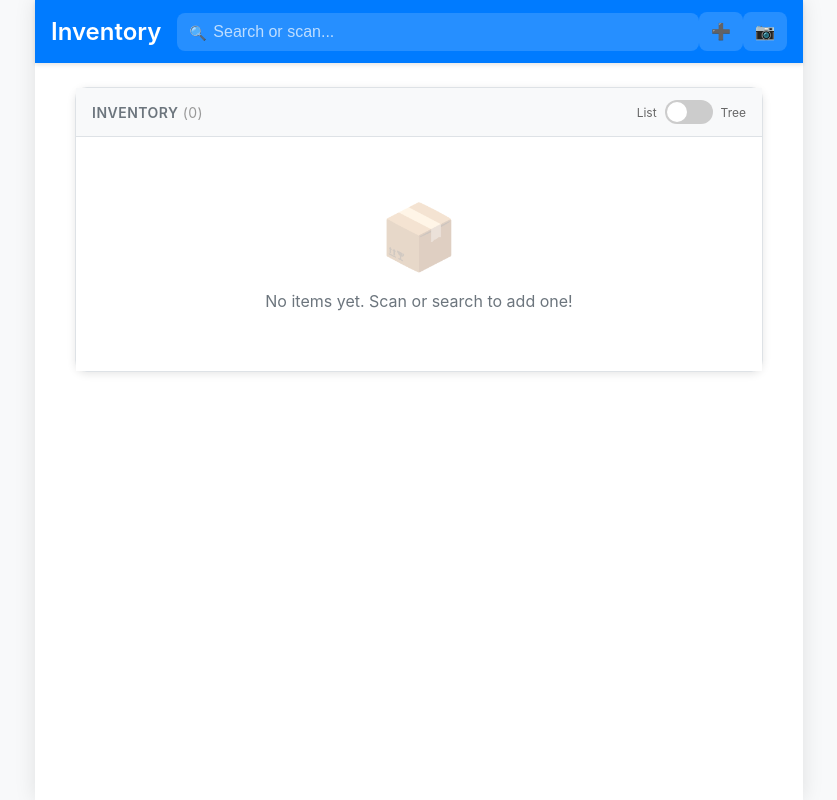
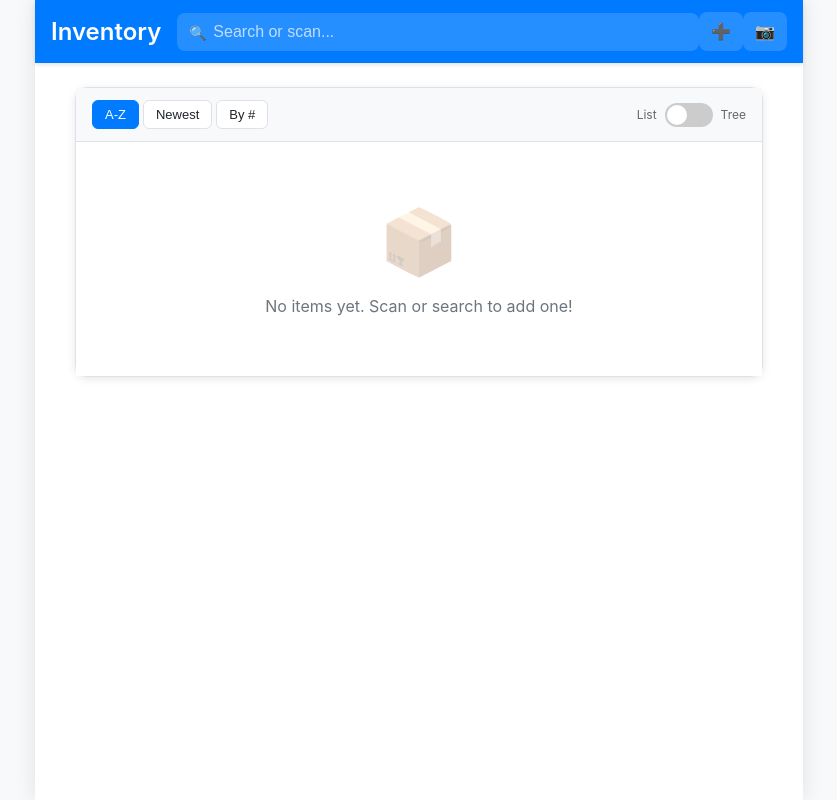
Before and after one commit to mcyork/thingdb, a Flask app: template src/thingdb/templates/home.html in a window 1280 px wide. Shown: the whole page, without its empty margins (221-1058 px from the left). Run offline with Flask 3, Linux system fonts and the light colour scheme; the template is opened without the code that fills it, so the values that code supplies are empty; some libraries are stand-ins or nearby versions.

Commit message:
Add inventory sorting with A-Z, Newest, and By # options
- Add compact sort buttons to home page header (replaces redundant 'Inventory' label)
- Implement 3 sort modes: Alphabetical (A-Z), Newest First, By Item Number
- Sort works in both list and tree views
- Save sort preference to localStorage (persists across sessions)
- List view: Client-side sorting with proper date parsing
- Tree view: Server-side sorting via API with PostgreSQL LOWER() for case-insensitive
- Sort children items consistently with parent sort
- Fix date sorting to use Date objects instead of string comparison

UI improvements:
- Compact button design matches toggle aesthetic
- Active state highlighting
- Hover effects
- All buttons have tooltips

```diff
--- a/src/thingdb/templates/home.html
+++ b/src/thingdb/templates/home.html
@@ -70,6 +70,28 @@
         transition: transform 0.3s;
     }
     .toggle-switch.active::after { transform: translateX(24px); }
+
+    /* Sort Buttons */
+    .sort-btn {
+        padding: 6px 12px;
+        font-size: 13px;
+        font-weight: 500;
+        border: 1px solid var(--border-color);
+        background: white;
+        color: var(--text-color);
+        border-radius: 6px;
+        cursor: pointer;
+        transition: all 0.2s;
+    }
+    .sort-btn:hover {
+        background: var(--background-light);
+        border-color: var(--primary-color);
+    }
+    .sort-btn.active {
+        background: var(--primary-color);
+        color: white;
+        border-color: var(--primary-color);
+    }
 
     /* List & Tree Views */
     .items-list, .tree-view { background: var(--background-white); }
@@ -337,7 +359,11 @@
     <!-- Items List / Tree View Container -->
     <div class="items-container card" style="padding: 0; margin: 0 16px;">
         <div class="items-header">
-            <h3>Inventory <span style="font-weight: normal; color: #999;">({{ items|length }})</span></h3>
+            <div class="sort-buttons" style="display: flex; gap: 4px;">
+                <button class="sort-btn active" data-sort="alpha" onclick="changeSort('alpha')" title="Sort A-Z">A-Z</button>
+                <button class="sort-btn" data-sort="recent" onclick="changeSort('recent')" title="Newest First">Newest</button>
+                <button class="sort-btn" data-sort="number" onclick="changeSort('number')" title="By Item Number">By #</button>
+            </div>
             <div style="display: flex; align-items: center; gap: 8px;">
                 <span style="font-size: 12px; color: #666;">List</span>
                 <div class="toggle-switch" id="view-toggle" onclick="toggleView()"></div>
@@ -449,6 +475,59 @@
 // --- Core App Logic ---
 let qrScanner;
 let isTreeView = localStorage.getItem('viewMode') === 'tree';
+let currentSort = localStorage.getItem('sortMode') || 'alpha';
+
+// --- Sort Functions ---
+function changeSort(sortMode) {
+    currentSort = sortMode;
+    localStorage.setItem('sortMode', sortMode);
+
+    // Update button states
+    document.querySelectorAll('.sort-btn').forEach(btn => {
+        btn.classList.toggle('active', btn.dataset.sort === sortMode);
+    });
+
+    // Re-render current view with new sort
+    if (isTreeView) {
+        // Clear and reload tree with new sort
+        const treeContainer = document.getElementById('tree-container');
+        treeContainer.dataset.loaded = ''; // Force reload
+        treeContainer.innerHTML = '';
+        loadTreeData();
+    } else {
+        // Sort list view items
+        sortListItems();
+    }
+}
+
+function sortListItems() {
+    const itemsList = document.getElementById('items-list');
+    const items = Array.from(itemsList.querySelectorAll('.item-card'));
+
+    items.sort((a, b) => {
+        if (currentSort === 'alpha') {
+            const nameA = a.querySelector('.item-name').textContent.toLowerCase();
+            const nameB = b.querySelector('.item-name').textContent.toLowerCase();
+            return nameA.localeCompare(nameB);
+        } else if (currentSort === 'recent') {
+            // Most recent first - parse date strings properly
+            const dateStrA = a.querySelector('.item-meta span:last-child')?.textContent || '';
+            const dateStrB = b.querySelector('.item-meta span:last-child')?.textContent || '';
+            const dateA = new Date(dateStrA);
+            const dateB = new Date(dateStrB);
+            return dateB - dateA;  // Newest first (descending)
+        } else if (currentSort === 'number') {
+            // By item number (extract # from meta)
+            const numA = parseInt(a.querySelector('.item-meta span')?.textContent.replace('#', '') || '999999');
+            const numB = parseInt(b.querySelector('.item-meta span')?.textContent.replace('#', '') || '999999');
+            return numA - numB;
+        }
+        return 0;
+    });
+
+    // Re-append in sorted order
+    items.forEach(item => itemsList.appendChild(item));
+}
 
 // --- View Toggle ---
 function toggleView() {
@@ -485,7 +564,7 @@ function loadTreeData() {
     loading.style.display = 'block';
     container.innerHTML = '';
 
-    fetch('/api/tree-data')
+    fetch(`/api/tree-data?sort=${currentSort}`)
         .then(res => res.json())
         .then(data => {
             loading.style.display = 'none';
@@ -556,7 +635,7 @@ function toggleTreeItem(guid) {
         expandIcon.innerHTML = '▼';
         if (!childrenContainer.dataset.loaded) {
             childrenContainer.innerHTML = '<div class="tree-loading">Loading...</div>';
-            fetch(`/api/tree-children/${guid}`)
+            fetch(`/api/tree-children/${guid}?sort=${currentSort}`)
                 .then(res => res.json())
                 .then(data => {
                     childrenContainer.innerHTML = '';
@@ -848,6 +927,19 @@ document.addEventListener('click', function(e) {
 });
 
 // --- Init ---
-document.addEventListener('DOMContentLoaded', updateView);
+document.addEventListener('DOMContentLoaded', function() {
+    // Initialize sort button states
+    document.querySelectorAll('.sort-btn').forEach(btn => {
+        btn.classList.toggle('active', btn.dataset.sort === currentSort);
+    });
+
+    // Apply initial sort to list view
+    if (!isTreeView) {
+        sortListItems();
+    }
+
+    // Initialize view
+    updateView();
+});
 </script>
 {% endblock %}
```
Also changed, not shown: src/thingdb/routes/core_routes.py (+32 -4 lines).
